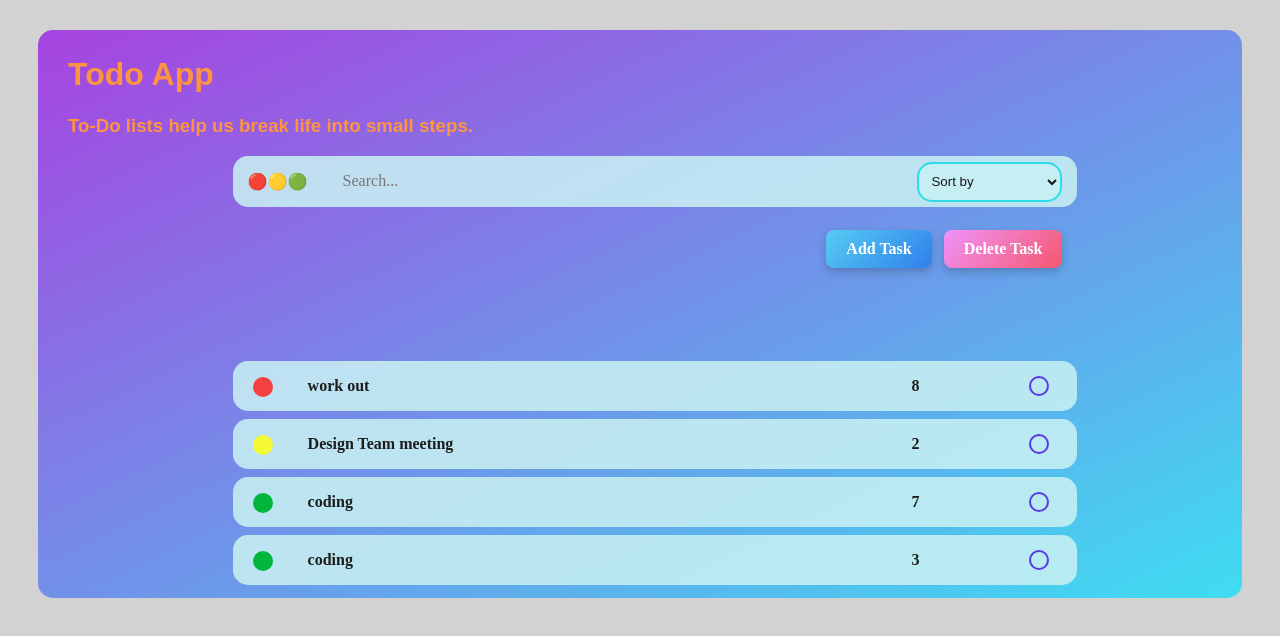
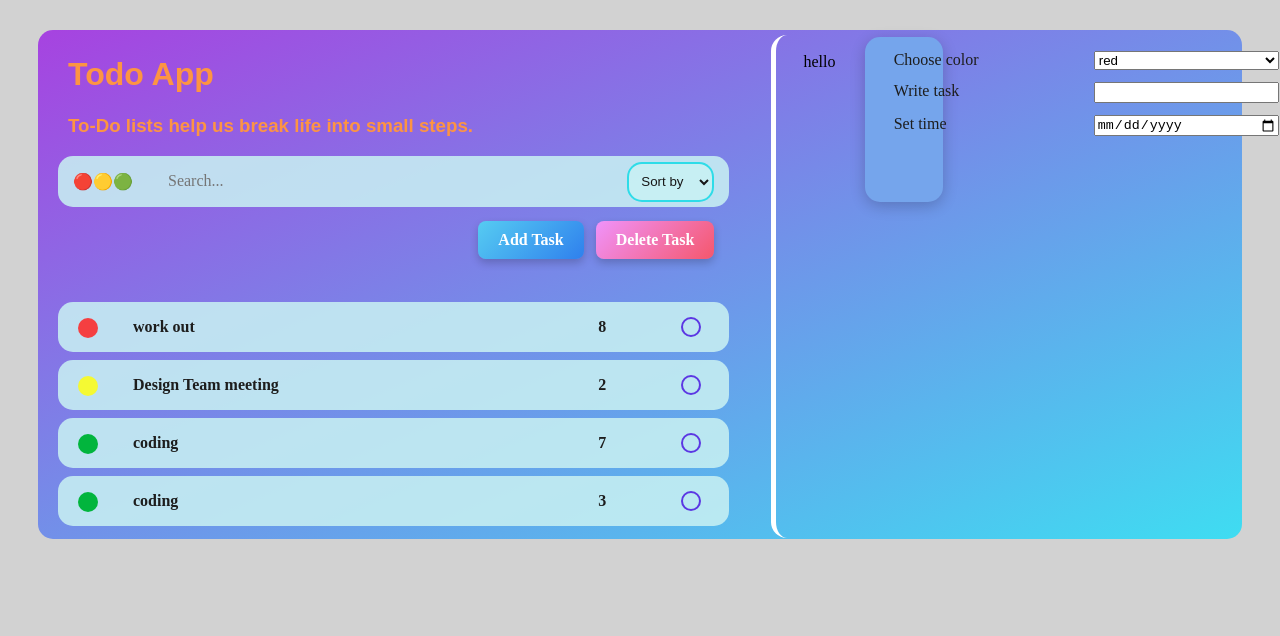
Before and after one commit to umair763/Todo-App-Full-Stack, a React (Vite) app: page / in a window 1280 px wide. Shown: the top 636 px of the page. Built offline with nearby package versions, Linux system fonts and the light colour scheme; a web font is replaced by a local one.

Commit message:
grid setting

```diff
--- a/src/App.css
+++ b/src/App.css
@@ -1,23 +1,35 @@
 @font-face {
-    font-family: 'Caros Light';
-    src: url('https://db.onlinewebfonts.com/t/9180dec2cdd1711edd6b8d86954aae05.eot');
-    src: url('https://db.onlinewebfonts.com/t/9180dec2cdd1711edd6b8d86954aae05.eot?#iefix') format('embedded-opentype'),
-        url('https://db.onlinewebfonts.com/t/9180dec2cdd1711edd6b8d86954aae05.woff2') format('woff2'),
-        url('https://db.onlinewebfonts.com/t/9180dec2cdd1711edd6b8d86954aae05.woff') format('woff'),
-        url('https://db.onlinewebfonts.com/t/9180dec2cdd1711edd6b8d86954aae05.ttf') format('truetype'),
-        url('https://db.onlinewebfonts.com/t/9180dec2cdd1711edd6b8d86954aae05.svg#Caros Light') format('svg');
+	font-family: "Caros Light";
+	src: url("https://db.onlinewebfonts.com/t/9180dec2cdd1711edd6b8d86954aae05.eot");
+	src: url("https://db.onlinewebfonts.com/t/9180dec2cdd1711edd6b8d86954aae05.eot?#iefix") format("embedded-opentype"),
+		url("https://db.onlinewebfonts.com/t/9180dec2cdd1711edd6b8d86954aae05.woff2") format("woff2"),
+		url("https://db.onlinewebfonts.com/t/9180dec2cdd1711edd6b8d86954aae05.woff") format("woff"),
+		url("https://db.onlinewebfonts.com/t/9180dec2cdd1711edd6b8d86954aae05.ttf") format("truetype"),
+		url("https://db.onlinewebfonts.com/t/9180dec2cdd1711edd6b8d86954aae05.svg#Caros Light") format("svg");
 }
 
 body {
 	background-color: rgb(210, 210, 210);
 	padding: 22px 30px;
 }
+.grid {
+	display: grid;
+	grid-template-rows: 1fr;
+	grid-template-columns: 1fr 300px ;
+	/* grid-template-columns: 5fr 1fr 25px; */
+    margin-right: 13%;
+}
+
+/* .div-1{
+    border-right: 5px solid white;
+    margin-right: 22px;
+} */
 
 .text {
 	padding-left: 10px;
 	font-weight: 700;
 	color: rgb(253, 148, 67);
-    font-family: 'Caros Light', sans-serif;
+	font-family: "Caros Light", sans-serif;
 }
 .backgroundForm {
 	border-radius: 15px;
--- a/src/App.jsx
+++ b/src/App.jsx
@@ -1,30 +1,31 @@
-import { useState } from 'react';
-import './App.css';
-import TodoListParser from './components/TodoListParser';
-import AddTask from './components/AddTask';
+import { useState } from "react";
+import "./App.css";
+import TodoListParser from "./components/TodoListParser";
+import AddTask from "./components/AddTask";
+import AddTaskForm from "./components/AddTaskForm";
 
 const todolist = [
 	{
-        color: 'red',
-        task: 'work out',
+		color: "red",
+		task: "work out",
 		time: 8,
 		status: false,
 	},
 	{
-        color: 'yellow',
-        task: 'Design Team meeting',
+		color: "yellow",
+		task: "Design Team meeting",
 		time: 2,
 		status: false,
 	},
 	{
-        color: 'green',
-        task: 'coding',
+		color: "green",
+		task: "coding",
 		time: 7,
 		status: true,
 	},
 	{
-        color: 'green',
-        task: 'coding',
+		color: "green",
+		task: "coding",
 		time: 3,
 		status: true,
 	},
@@ -34,12 +35,22 @@ function App() {
 	return (
 		<>
 			<div className="backgroundForm">
+				<div className="grid">
+					<div className="div-1">
 						<div className="text">
 							<h1>Todo App</h1>
 							<h3>To-Do lists help us break life into small steps.</h3>
 						</div>
 						<AddTask />
 						<TodoListParser todolist={todolist} />
+					</div>
+
+					<div className="right-side">
+						<AddTaskForm />
+						<p>hello</p>
+					</div>
+
+				</div>
 			</div>
 		</>
 	);
--- /dev/null
+++ b/src/components/AddTaskForm.jsx
@@ -0,0 +1,28 @@
+import { useState } from "react";
+import "./AllComponentsStyle.css";
+
+function AddTaskForm() {
+	return (
+		<>
+			<div className="addtask-form">
+				<div className="form-design">
+
+					<labe>Choose color</labe>
+					<select>
+						<option>red</option>
+						<option>yellow</option>
+						<option>green</option>
+					</select>
+
+					<labe>Write task</labe>
+					<input type="text" />
+
+					<labe>Set time</labe>
+					<input type="date" />
+				</div>
+			</div>
+		</>
+	);
+}
+
+export default AddTaskForm;
--- a/src/components/AllComponentsStyle.css
+++ b/src/components/AllComponentsStyle.css
@@ -1,49 +1,57 @@
 @font-face {
-    font-family: 'Caros Light';
-    src: url('https://db.onlinewebfonts.com/t/9180dec2cdd1711edd6b8d86954aae05.eot');
-    src: url('https://db.onlinewebfonts.com/t/9180dec2cdd1711edd6b8d86954aae05.eot?#iefix') format('embedded-opentype'),
-        url('https://db.onlinewebfonts.com/t/9180dec2cdd1711edd6b8d86954aae05.woff2') format('woff2'),
-        url('https://db.onlinewebfonts.com/t/9180dec2cdd1711edd6b8d86954aae05.woff') format('woff'),
-        url('https://db.onlinewebfonts.com/t/9180dec2cdd1711edd6b8d86954aae05.ttf') format('truetype'),
-        url('https://db.onlinewebfonts.com/t/9180dec2cdd1711edd6b8d86954aae05.svg#Caros Light') format('svg');
+	font-family: "Caros Light";
+	src: url("https://db.onlinewebfonts.com/t/9180dec2cdd1711edd6b8d86954aae05.eot");
+	src: url("https://db.onlinewebfonts.com/t/9180dec2cdd1711edd6b8d86954aae05.eot?#iefix") format("embedded-opentype"),
+		url("https://db.onlinewebfonts.com/t/9180dec2cdd1711edd6b8d86954aae05.woff2") format("woff2"),
+		url("https://db.onlinewebfonts.com/t/9180dec2cdd1711edd6b8d86954aae05.woff") format("woff"),
+		url("https://db.onlinewebfonts.com/t/9180dec2cdd1711edd6b8d86954aae05.ttf") format("truetype"),
+		url("https://db.onlinewebfonts.com/t/9180dec2cdd1711edd6b8d86954aae05.svg#Caros Light") format("svg");
 }
 
 .listbar {
 	display: grid;
-    width: 70%;
+	width: 90%;
 	padding: 0 15px;
 	font-weight: bold;
-
 	margin-bottom: 8px;
-    margin-left: 15%;
-    margin-right: 15%;
+	/* margin-left: 15%;
+	margin-right: 15%; */
 	border-radius: 15px;
 	justify-content: center;
 	align-items: center;
 	color: rgb(29, 29, 29);
 	background-color: rgba(200, 240, 243, 0.87);
 	/* border-bottom: 5px solid rgba(80, 79, 78, 0.852); */
-    font-family: 'Caros Light';
+	font-family: "Caros Light";
 	grid-template-rows: 1fr;
 	grid-template-columns: 60px 4fr 1fr;
 }
+.right-side {
+	padding: 2px;
+	height: 100%;
+	display: flex;
+	flex-direction: row-reverse;
+	margin-right: 32%;
+	border-left: 5px solid white;
+	border-radius: 16px;
+}
 .Addtaskcontainer {
 	display: grid;
-    width: 70%;
+	width: 90%;
 	padding: 0 15px;
 	font-weight: bold;
-    margin-left: 15%;
-    margin-right: 15%;
+	/* margin-left: 15%;
+	margin-right: 15%; */
 	margin-bottom: 2%;
 	border-radius: 15px;
 	color: rgb(29, 29, 29);
 	background-color: rgba(200, 240, 243, 0.87);
-    font-family: 'Caros Light';
+	font-family: "Caros Light";
 	grid-template-rows: 1fr;
 	grid-template-columns: 80px 2fr 1fr;
 }
 .searchbar {
-    font-family: 'Caros Light';
+	font-family: "Caros Light";
 	padding: 16px 15px;
 	background-color: transparent;
 	outline: none;
@@ -66,33 +74,33 @@
 .buttons {
 	display: flex;
 	justify-content: flex-end;
-    width: 70%;
+	width: 90%;
 	padding: 0 15px;
 	font-weight: bold;
-    margin-left: 15%;
-    margin-right: 15%;
-    margin-bottom: 8%;
+	/* margin-left: 15%;
+	margin-right: 15%; */
+	margin-bottom: 6%;
 	background-color: transparent;
 }
+
 .addbtn {
 	padding: 10px 20px;
 	margin-right: 12px;
 	border: none;
 	border-radius: 8px;
-    font-family: 'Caros Light';
+	font-family: "Caros Light";
 	font-size: 16px;
 	font-weight: bold;
 	color: white;
 	box-shadow: 0 4px 8px rgba(0, 0, 0, 0.2);
 	cursor: pointer;
-    /* background: linear-gradient(to bottom right, rgba(0, 225, 255, 0.5), rgba(148, 6, 230, 0.5)); */
 	background: linear-gradient(135deg, #56ccf2 0%, #2f80ed 100%);
 }
 .deletebtn {
 	padding: 10px 20px;
 	border: none;
 	border-radius: 8px;
-    font-family: 'Caros Light';
+	font-family: "Caros Light";
 	font-size: 16px;
 	font-weight: bold;
 	color: white;
@@ -100,6 +108,33 @@ background: linear-gradient(135deg, #56ccf2 0%, #2f80ed 100%);
 	cursor: pointer;
 	background: linear-gradient(135deg, #f093fb 0%, #f5576c 100%);
 }
+
+.addtask-form {
+	/* position: absolute;
+	left: 36%;
+	top: 44%;
+	transform: translate(-50%, -50%); */
+	background-color: grey;
+	width: 25%;
+	height: 33%;
+	z-index: 900;
+	padding: 0 15px;
+	margin-left: 15%;
+	margin-right: 15%;
+	border-radius: 15px;
+	color: rgb(29, 29, 29);
+	box-shadow: 0 4px 15px rgba(0, 0, 0, 0.2);
+	background-color: rgb(117, 165, 236);
+}
+.form-design {
+	font-family: "Caros Light";
+	padding: 14px;
+	display: grid;
+	grid-template-rows: 1fr;
+	row-gap: 12px;
+	grid-template-columns: 200px 1fr;
+}
+
 .strikethough {
 	text-decoration: line-through;
 }
@@ -171,7 +206,7 @@ background: linear-gradient(135deg, #56ccf2 0%, #2f80ed 100%);
 }
 
 .checkbox:checked::after {
-    content: '✓'; /* Unicode character for tick mark */
+	content: "✓"; /* Unicode character for tick mark */
 	display: block;
 	position: absolute;
 	top: 50%;
```
Lines whose indentation alone changed are shown as unchanged.
